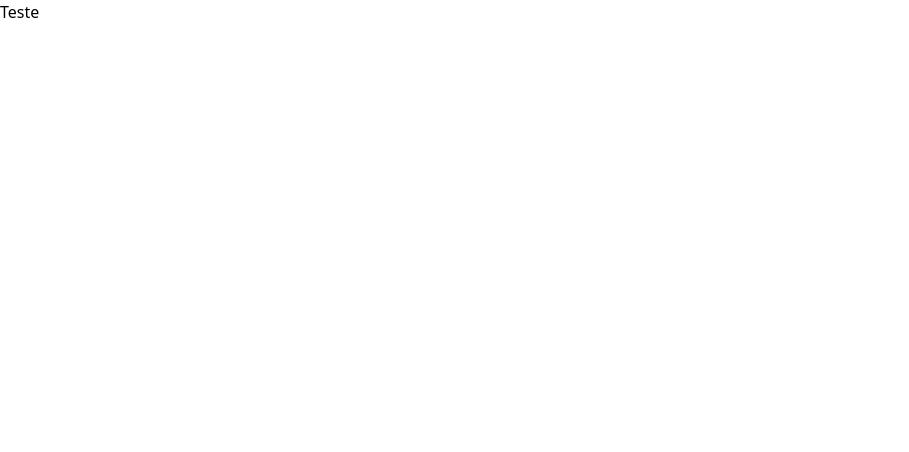
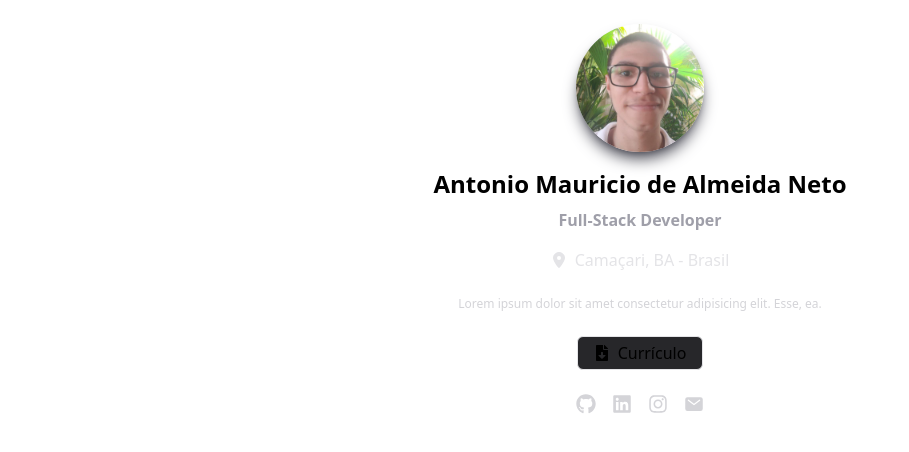
Before and after one commit to Dedo-Finger2/Portfolio, a React (Vite) app: page / in a window 1280 px wide. Shown: the top 452 px of the page, without its empty margins (0-909 px from the left). Built offline with nearby package versions, Linux system fonts and the light colour scheme.

Commit message:
Adds left/top part about me

```diff
--- a/src/App.tsx
+++ b/src/App.tsx
@@ -1,7 +1,11 @@
+import QuickAboutMe from "./components/QuickAboutMe";
+
 export default function App() {
   return (
-    <div>
-      <h1 className="">Teste</h1>
+    <div className="flex flex-col px-12 py-6">
+      {/* Left Side (Quick info) */}
+      <QuickAboutMe />
+      {/* Right Side (Large info) */}
     </div>
   );
 }
--- /dev/null
+++ b/src/components/QuickAboutMe.tsx
@@ -0,0 +1,60 @@
+import { FaFileDownload } from "react-icons/fa";
+import {
+  FaLocationDot,
+  FaGithub,
+  FaLinkedin,
+  FaInstagram,
+} from "react-icons/fa6";
+import { IoMail } from "react-icons/io5";
+
+import mySelfie from "./../assets/minha-foto.jpg";
+
+export default function QuickAboutMe() {
+  return (
+    <div className="flex flex-col gap-6">
+      <div className="flex flex-col gap-4">
+        {/* Image + Personal info */}
+        <div className="flex flex-col gap-4 items-center">
+          {/* My Image */}
+          <img
+            className="shadow-lg shadow-zinc-600 rounded-full size-32 h-auto"
+            src={mySelfie}
+            alt="my-selfie"
+          />
+          {/* My name + What I do */}
+          <div className="flex flex-col gap-2">
+            <h1 className="text-2xl font-bold text-center">
+              Antonio Mauricio de Almeida Neto
+            </h1>
+            <h2 className="text-zinc-400 font-semibold text-center">
+              Full-Stack Developer
+            </h2>
+          </div>
+        </div>
+        {/* Where I live */}
+        <div className="flex items-center gap-2 text-zinc-200 font-medium justify-center">
+          <FaLocationDot />
+          <h3>Camaçari, BA - Brasil</h3>
+        </div>
+      </div>
+      {/* Quick action sentence */}
+      <span className="text-xs text-center text-zinc-300">
+        Lorem ipsum dolor sit amet consectetur adipisicing elit. Esse, ea.
+      </span>
+      <div className="flex flex-col justify-center items-center gap-6">
+        {/* Download resume button */}
+        <button className="flex gap-2 items-center px-4 py-1 rounded-md border border-zinc-200 bg-zinc-800">
+          <FaFileDownload />
+          Currículo
+        </button>
+        {/* Social media */}
+        <div className="flex gap-4 text-zinc-300">
+          <FaGithub size={20} />
+          <FaLinkedin size={20} />
+          <FaInstagram size={20} />
+          <IoMail size={20} />
+        </div>
+      </div>
+    </div>
+  );
+}
```
Also changed, not shown: src/assets/minha-foto.jpg (added).
